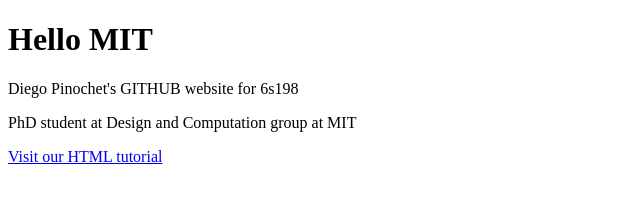
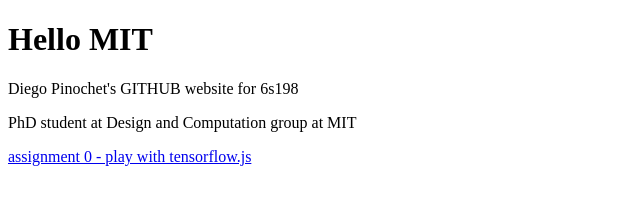
Before and after one commit to dipinoch/6s198_DPinochet, a plain HTML site: page index.html in a window 1280 px wide. Shown: the whole page, without its empty margins (0-640 px from the left). Drawn offline with Linux system fonts and the light colour scheme.

Commit message:
index.html
minor changes

```diff
--- a/index.html
+++ b/index.html
@@ -5,7 +5,7 @@
 <p>Diego Pinochet's GITHUB  website for 6s198</p>
 <p>PhD student at Design and Computation group at MIT</p>
 
-<a href="https://www.w3schools.com/html/">Visit our HTML tutorial</a>
+<a href="https://dipinoch.github.io/6s198_DPinochet/assignment0.html">assignment 0 - play with tensorflow.js</a>
 
 
 
```
